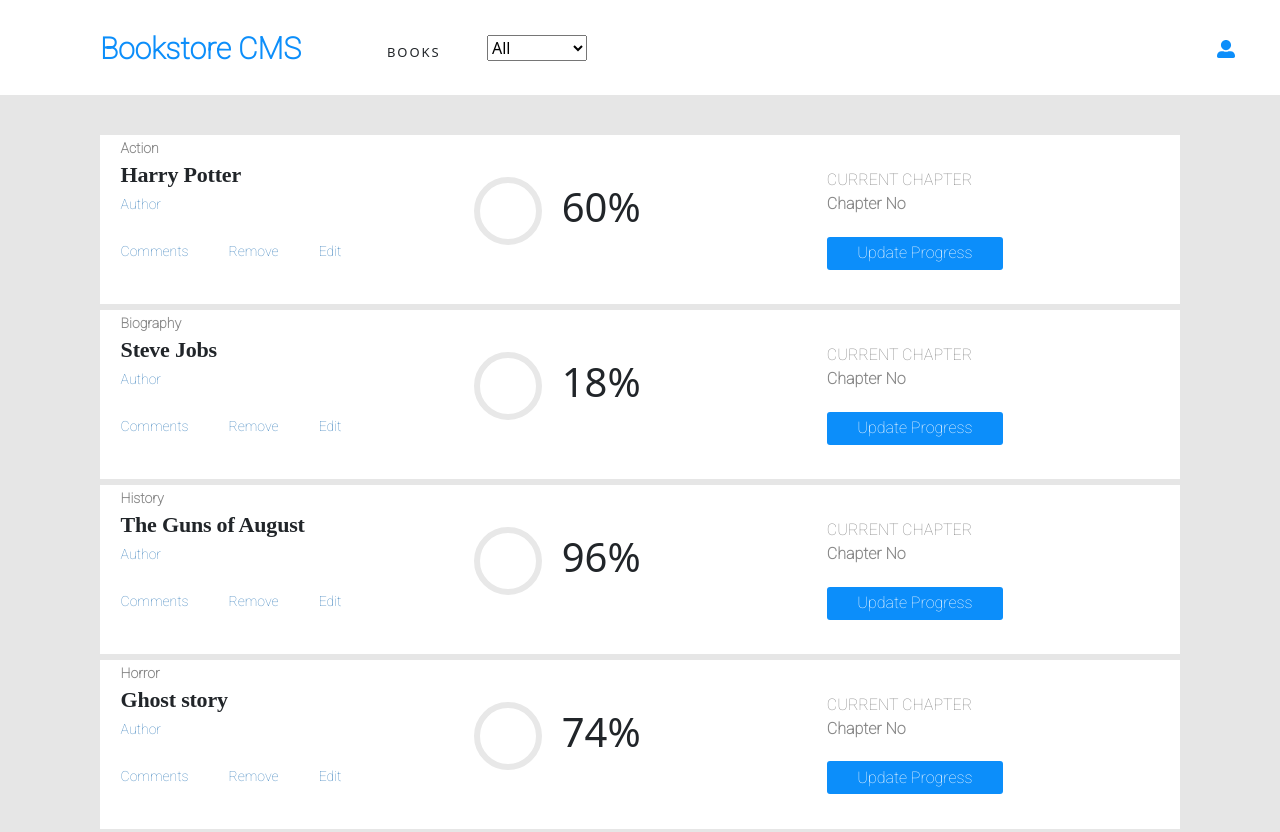
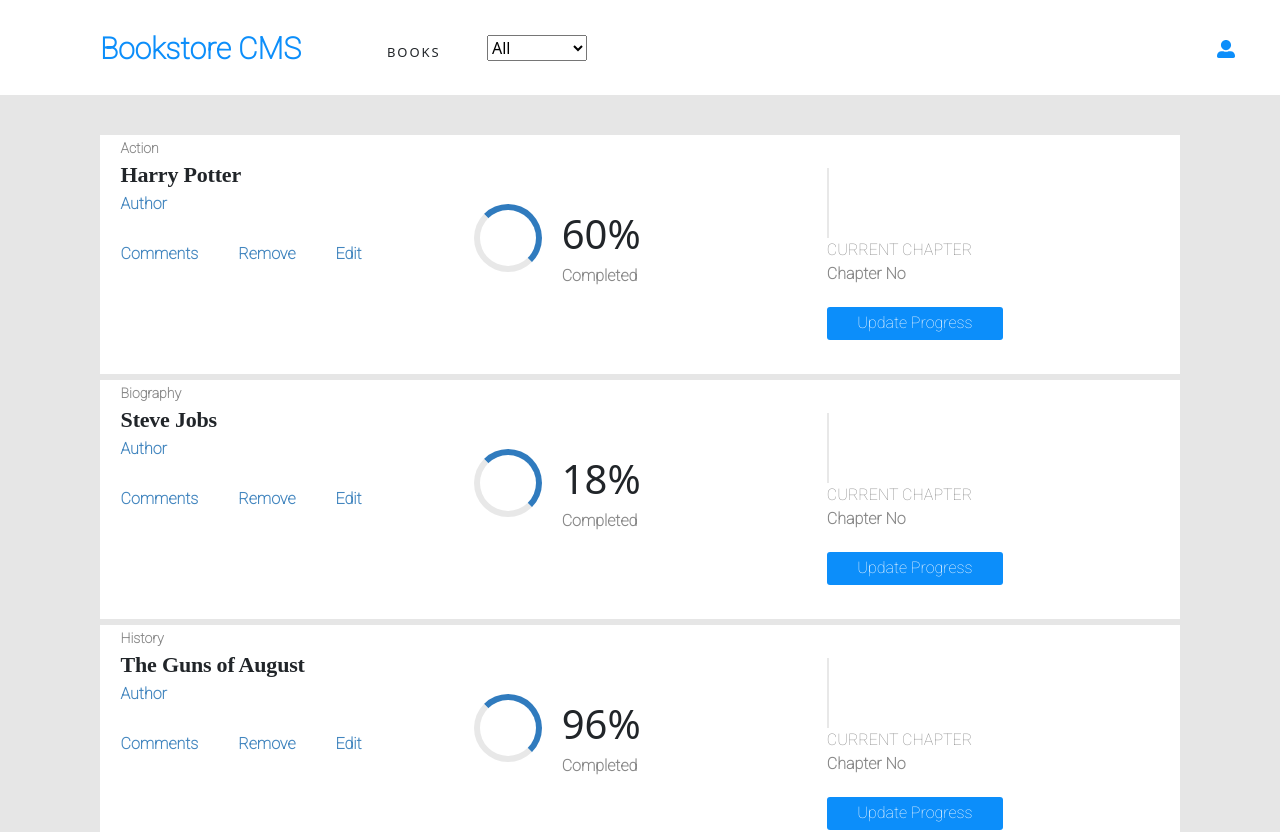
Before and after one commit to Nasa28/Bookstore-CMS, a React (Create React App) app: page / in a window 1280 px wide. Shown: the top 832 px of the page. Built offline with nearby package versions, Linux system fonts and the light colour scheme.

Commit message:
Modify css

```diff
--- a/src/components/Book.js
+++ b/src/components/Book.js
@@ -24,12 +24,17 @@ const Book = (props) => {
             </button>
           </div>
         </div>
+
         <div className="circle">
-          <p className="round" />
-          {`${num}%`}
+          <div className="round" />
+          <div>
+            {`${num}%`}
+            <p className="completed">Completed</p>
+          </div>
         </div>
 
         <div className="update-progress">
+          <div className="divider" />
           <p className="current">CURRENT CHAPTER</p>
           <p className="chapter">Chapter No</p>
           <button type="button" className="update-btn">
--- a/src/containers/BooksForm.js
+++ b/src/containers/BooksForm.js
@@ -27,11 +27,13 @@ const BooksForm = () => {
 
   const handleSubmit = (event) => {
     event.preventDefault();
-    dispatch(createBook(book.title, book.category));
-    setBook({
-      title: '',
-      category: '',
-    });
+    if (book.title && book.category) {
+      dispatch(createBook(book.title, book.category));
+      setBook({
+        title: '',
+        category: '',
+      });
+    }
   };
   return (
     <>
--- a/src/styles/Book.css
+++ b/src/styles/Book.css
@@ -24,8 +24,8 @@
   color: #4386bf;
   padding-left: 0;
   font-family: Roboto, Helvetica, sans-serif;
-  font-size: 0.875rem;
-  font-weight: 300;
+  font-size: 1rem;
+  font-weight: 600;
   margin-bottom: 20px;
   padding-right: 40px;
 }
@@ -51,7 +51,8 @@
   width: 4.25rem;
   height: 4.25rem;
   margin-right: 20px;
-  border: 6px solid rgb(232, 232, 232);
+  border: 6px solid;
+  border-color: #307bbe #307bbe #e8e8e8 #e8e8e8;
   border-radius: 50%;
 }
 
--- a/src/styles/BookList.css
+++ b/src/styles/BookList.css
@@ -30,6 +30,14 @@ nav h1 {
   font-style: normal;
   line-height: normal;
   letter-spacing: normal;
+}
+
+.completed {
+  width: 10rem;
+  font-family: Roboto, Helvetica, sans-serif;
+  font-size: 1rem;
+  color: #888;
+  font-weight: 600;
 }
 
 .book {
@@ -85,3 +93,9 @@ nav h1 {
   border-radius: 3px;
   color: #fff;
 }
+
+.divider {
+  width: 0.125rem;
+  height: 4.375rem;
+  border: solid 1px #e8e8e8;
+}
```
